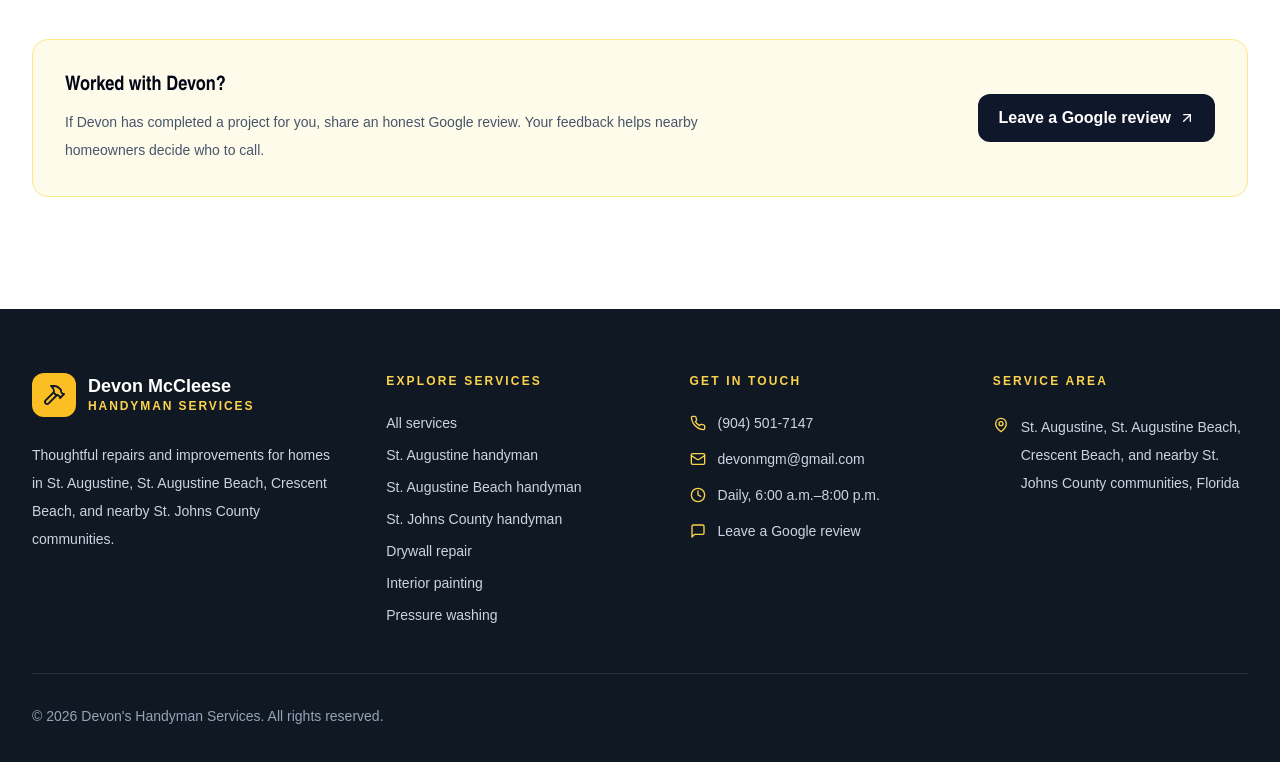
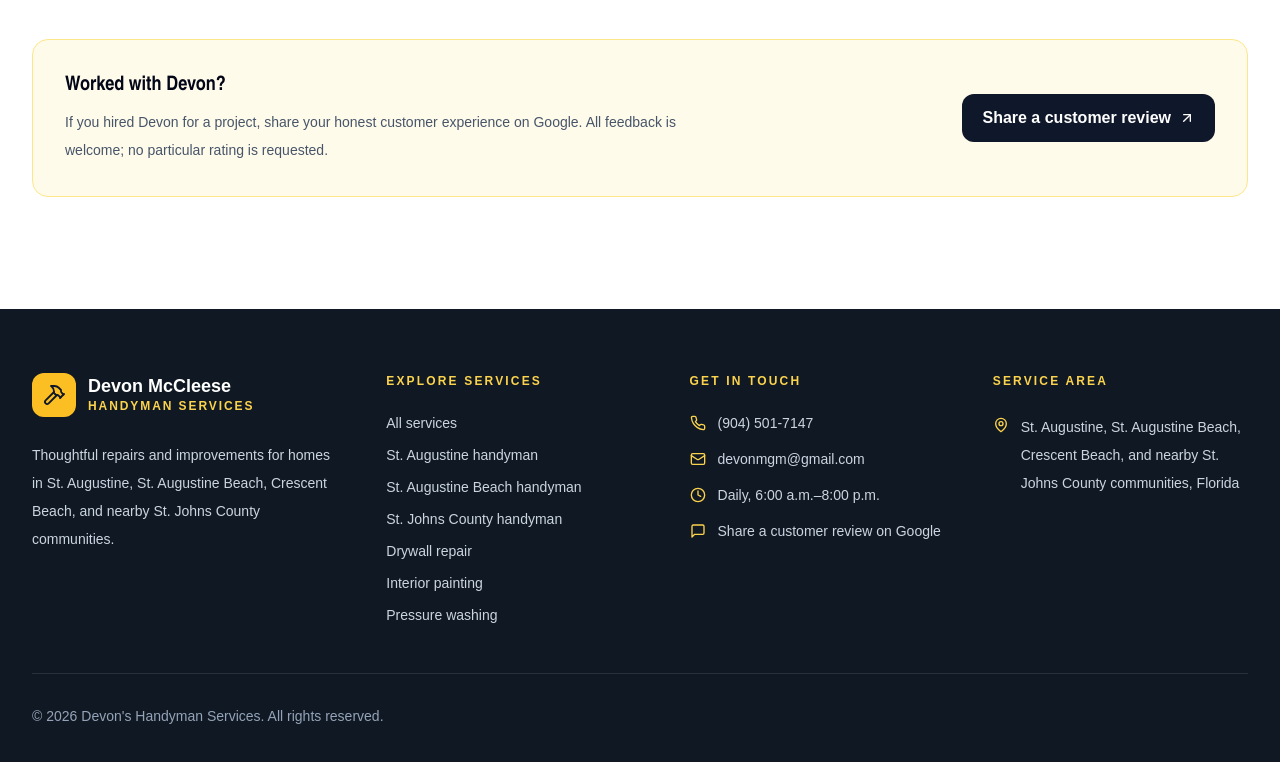
Before and after one commit to tylerdean1/Devons_Website, a React (Vite) app: page / in a window 1280 px wide. Shown: the part 5665-6427 px from the top of the page. Built offline with nearby package versions, Linux system fonts and the light colour scheme.

Commit message:
Clarify customer-only review prompts (#21)

```diff
--- a/src/components/About.tsx
+++ b/src/components/About.tsx
@@ -19,10 +19,10 @@ export default function About() {
         <div className="mt-10 flex flex-col gap-6 rounded-2xl border border-amber-200 bg-amber-50 p-6 sm:flex-row sm:items-center sm:justify-between sm:p-8">
           <div className="max-w-2xl">
             <h3 className="font-display text-xl font-bold text-slate-950">Worked with Devon?</h3>
-            <p className="mt-2 text-sm leading-7 text-slate-600">If Devon has completed a project for you, share an honest Google review. Your feedback helps nearby homeowners decide who to call.</p>
+            <p className="mt-2 text-sm leading-7 text-slate-600">If you hired Devon for a project, share your honest customer experience on Google. All feedback is welcome; no particular rating is requested.</p>
           </div>
           <a href={site.googleReviewUrl} target="_blank" rel="noopener noreferrer" className="inline-flex shrink-0 items-center justify-center gap-2 rounded-xl bg-slate-900 px-5 py-3 font-semibold text-white transition-colors hover:bg-slate-700 focus-visible:outline-none focus-visible:ring-2 focus-visible:ring-slate-900 focus-visible:ring-offset-2">
-            Leave a Google review <ArrowUpRight className="h-4 w-4" aria-hidden="true" />
+            Share a customer review <ArrowUpRight className="h-4 w-4" aria-hidden="true" />
           </a>
         </div>
       </div>
--- a/src/components/Footer.tsx
+++ b/src/components/Footer.tsx
@@ -49,7 +49,7 @@ export default function Footer() {
                 <span>{site.businessHoursLabel}</span>
               </p>
               <a className="flex items-center gap-3 hover:text-white focus-visible:outline-none focus-visible:ring-2 focus-visible:ring-amber-400" href={site.googleReviewUrl} target="_blank" rel="noopener noreferrer">
-                <MessageSquare className="h-4 w-4 text-amber-300" aria-hidden="true" />Leave a Google review
+                <MessageSquare className="h-4 w-4 text-amber-300" aria-hidden="true" />Share a customer review on Google
               </a>
             </div>
           </div>
```
